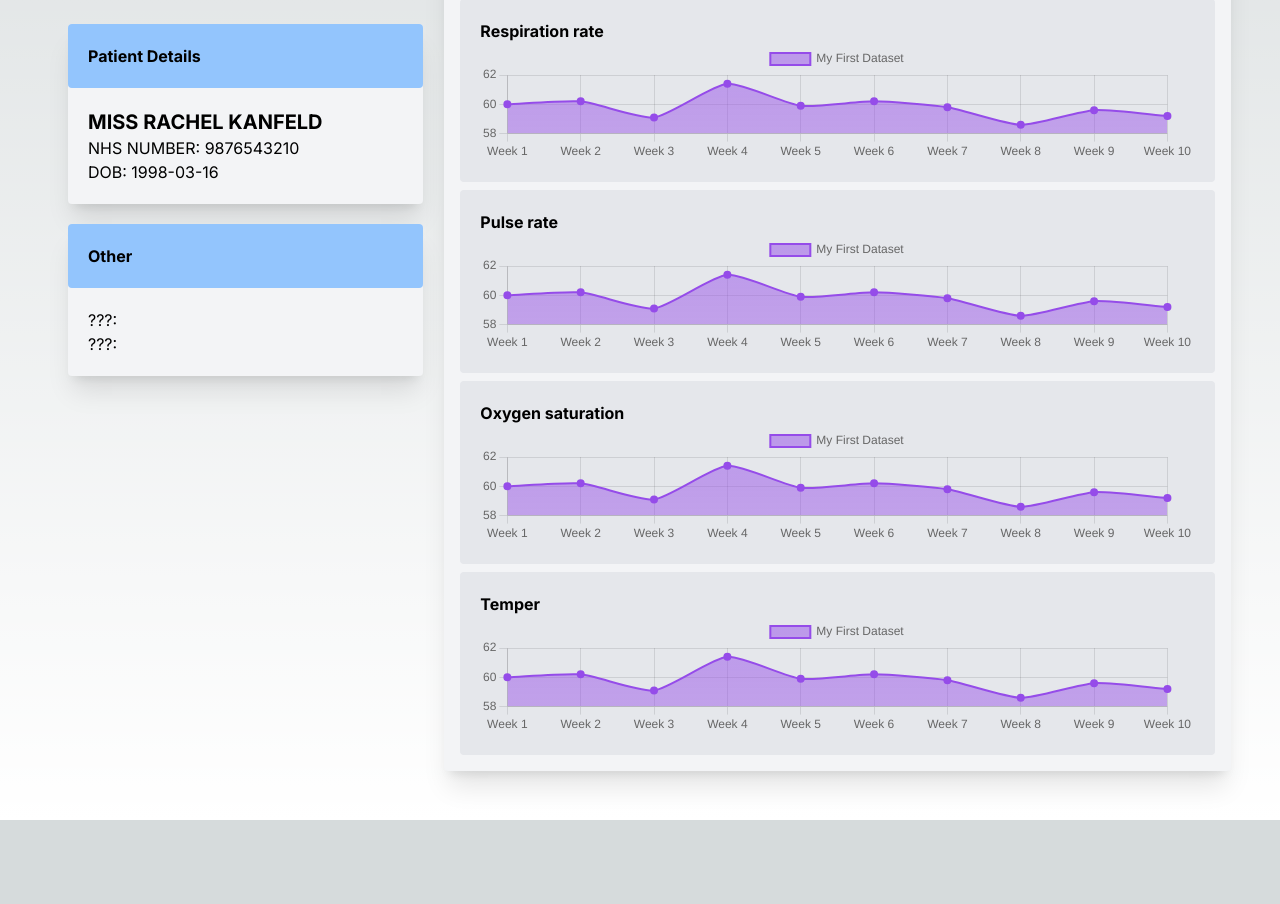
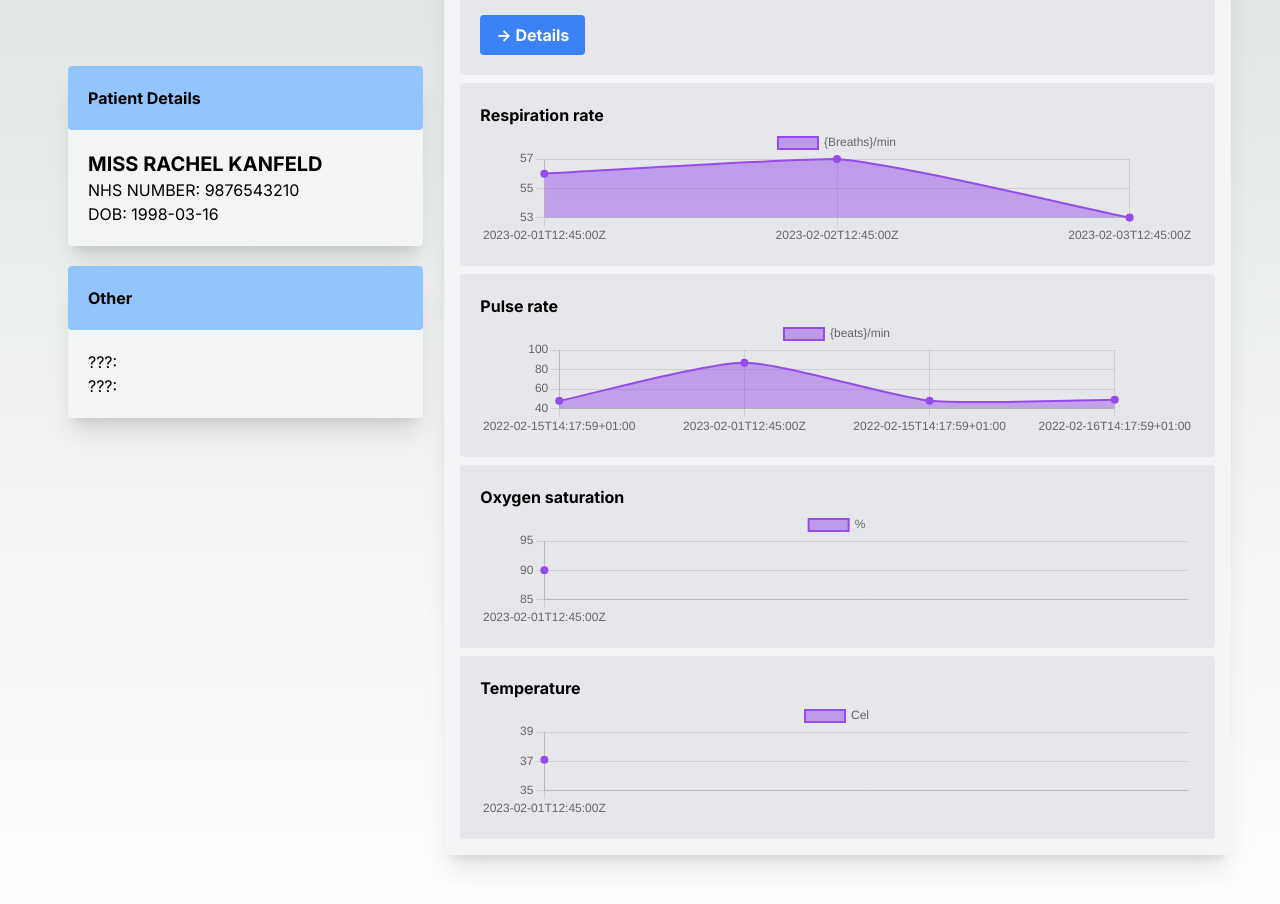
Before and after one commit to rich-bjss/fhir-viewer, a Next.js app: page / in a window 1280 px wide. Shown: the part 420-1324 px from the top of the page. Before the commit the page ends 1240 px from the top, so only its background shows below. Built offline with nearby package versions, Linux system fonts and the light colour scheme.

Commit message:
Updating Graphs

```diff
--- a/src/app/components/ChartBar.jsx
+++ b/src/app/components/ChartBar.jsx
@@ -27,26 +27,38 @@ export default function App(props) {
     gradient.addColorStop(0.65, colors.purple.quarter);
     gradient.addColorStop(1, colors.purple.zero);
 
-    const weight = [60.0, 60.2, 59.1, 61.4, 59.9, 60.2, 59.8, 58.6, 59.6, 59.2];
+    const weight = [];
+    const labels = [];
+    let code = "";
+    if (props.data){
+      for (let i = 0; i < props.data.length; i++){
+        labels.push(props.data[i].timestamp);
+        weight.push(props.data[i].value);
+      }
+      code = props.data[0].code;
+    }
 
-    const labels = [
-      "Week 1",
-      "Week 2",
-      "Week 3",
-      "Week 4",
-      "Week 5",
-      "Week 6",
-      "Week 7",
-      "Week 8",
-      "Week 9",
-      "Week 10"
-    ];
+
+    // const weight = [60.0, 60.2, 59.1, 61.4, 59.9, 60.2, 59.8, 58.6, 59.6, 59.2];
+
+    // const labels = [
+    //   "Week 1",
+    //   "Week 2",
+    //   "Week 3",
+    //   "Week 4",
+    //   "Week 5",
+    //   "Week 6",
+    //   "Week 7",
+    //   "Week 8",
+    //   "Week 9",
+    //   "Week 10"
+    // ];
     const data = {
       labels: labels,
       datasets: [
         {
           backgroundColor: gradient,
-          label: "My First Dataset",
+          label: code,
           data: weight,
           fill: true,
           borderWidth: 2,
--- a/src/app/page.tsx
+++ b/src/app/page.tsx
@@ -12,6 +12,16 @@ export default function Home() {
         {
           "timestamp": "2023-02-01T12:45:00Z",
           "value": 56,
+          "code": "{Breaths}/min"
+        },
+        {
+          "timestamp": "2023-02-02T12:45:00Z",
+          "value": 57,
+          "code": "{Breaths}/min"
+        },
+        {
+          "timestamp": "2023-02-03T12:45:00Z",
+          "value": 53,
           "code": "{Breaths}/min"
         }
       ],
@@ -53,11 +63,23 @@ export default function Home() {
         }
       ]
     },
-    "newsScores": {
-      "2022-02-15T14:17:59+01:00": 1,
-      "2022-02-16T14:17:59+01:00": 1,
-      "2023-02-01T12:45:00Z": 6
-    }
+    "newsScores": [
+    // {
+      // "2022-02-15T14:17:59+01:00": 1,
+      // "2022-02-16T14:17:59+01:00": 1,
+      // "2023-02-01T12:45:00Z": 6
+      {
+        "timestamp": "2023-02-01T12:45:00Z",
+        "value": 37.1,
+        "code": "Cel"
+      },
+      {
+        "timestamp": "2023-02-01T12:45:00Z",
+        "value": 37.1,
+        "code": "Cel"
+      }
+    // }
+    ]
   }
 
 
@@ -102,8 +124,8 @@ export default function Home() {
                 <h2 className="p-5 rounded bg-blue-300"> Vital Signs</h2>
               </div>
               <div className="p-2">
-                <div className="bg-gray-200 m-2 rounded text-black">
-                  <ChartBar height="100">
+                <div className="bg-gray-200 p-5 m-2 rounded text-black">
+                  <ChartBar title="News Scores" data={data.newsScores} height="100">
 
                   </ChartBar>
                   <br></br>
@@ -112,10 +134,17 @@ export default function Home() {
                   </button>
                 </div>
 
-                <div className="bg-gray-200 p-5 m-2 rounded text-black"><ChartBar title="Respiration rate " data={data.observations} height="50"/></div>
-                <div className="bg-gray-200 p-5 m-2 rounded text-black"><ChartBar title="Pulse rate" height="50"/></div>
-                <div className="bg-gray-200 p-5 m-2 rounded text-black"><ChartBar title="Oxygen saturation" height="50"/></div>
-                <div className="bg-gray-200 p-5 m-2 rounded text-black"><ChartBar title="Temper" height="50"/></div>
+                <div className="bg-gray-200 p-5 m-2 rounded text-black">
+                  <ChartBar title="Respiration rate" data={data.observations['Respiration rate']} height="50"/></div>
+
+                <div className="bg-gray-200 p-5 m-2 rounded text-black">
+                  <ChartBar title="Pulse rate" data={data.observations['Pulse rate']} height="50"/></div>
+
+                <div className="bg-gray-200 p-5 m-2 rounded text-black">
+                  <ChartBar title="Oxygen saturation" data={data.observations['Oxygen saturation']} height="50"/></div>
+
+                <div className="bg-gray-200 p-5 m-2 rounded text-black">
+                  <ChartBar title="Temperature" data={data.observations['Temperature']} height="50"/></div>
               </div>
 
             </div>
```
